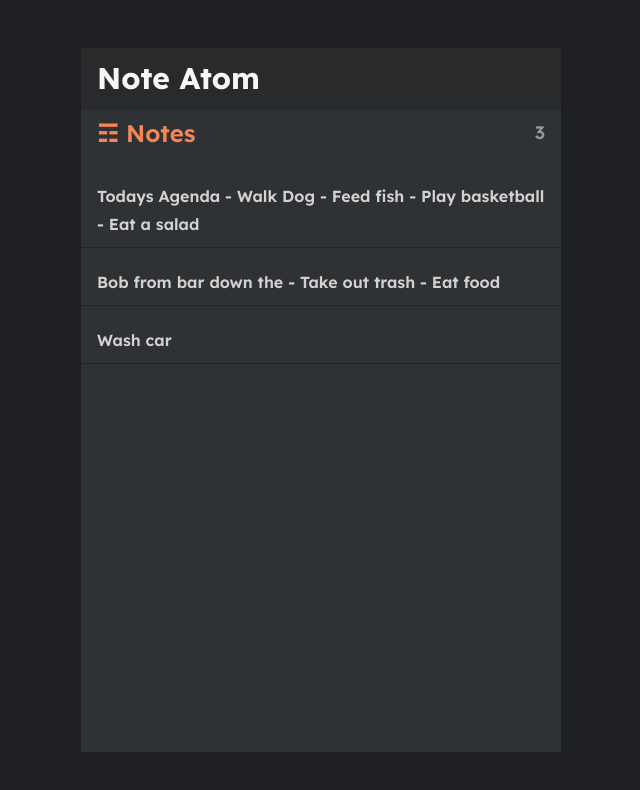
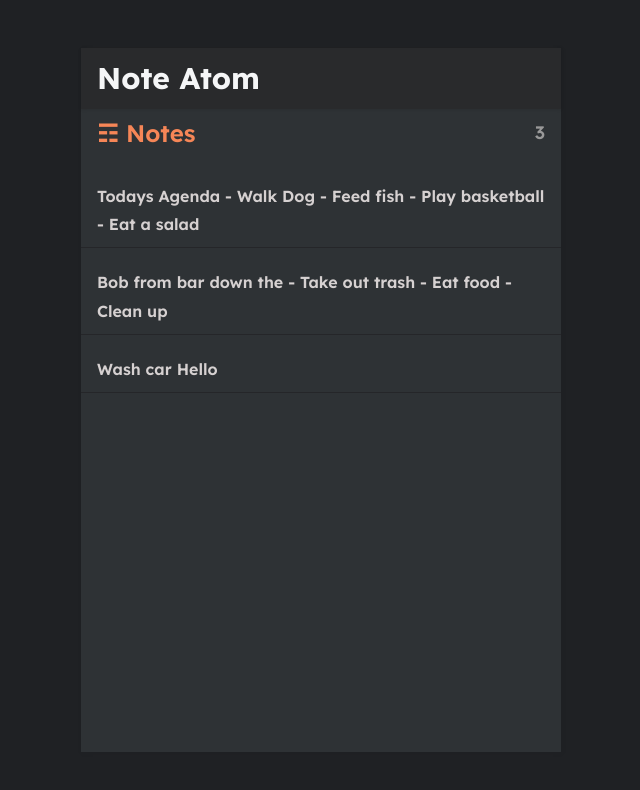
Before and after one commit to prateekmohanty63/DRMATRIX, a React (Create React App) app in the folder noteatom/: page / in a window 1280 px wide. Shown: the top 790 px of the page, without its empty margins (319-959 px from the left). Built offline with nearby package versions, Linux system fonts and the light colour scheme; data requests are answered from the project's data file.

Commit message:
Feat(Udpate data) Update data completed

```diff
--- a/noteatom/db.json
+++ b/noteatom/db.json
@@ -3,20 +3,19 @@
     {
       "id": 1,
       "body": "Todays Agenda\n\n- Walk Dog\n- Feed fish\n- Play basketball\n- Eat a salad",
-      "updated": "2021-07-14T13:49:02.078653Z",
+      "updated": "2022-05-18T17:30:10.452Z",
       "created": "2021-07-13T21:54:16.235392Z"
     },
     {
       "id": 2,
-      "body": "Bob from bar down the \n\n- Take out trash\n- Eat food",
-     "updated": "2021-07-13T20:43:18.550058Z",
+      "body": "Bob from bar down the \n\n- Take out trash\n- Eat food\n- Clean up",
+      "updated": "2022-05-18T17:32:36.218Z",
       "created": "2021-07-13T00:17:13.289897Z"
     },
     {
       "id": 3,
-      "body": "Wash car",
-      "updated": "2021-07-13T19:46:12.187306Z",
-      "created": "2021-07-13T00:16:22.399841Z"
+      "updated": "2022-05-18T17:32:25.691Z",
+      "body": "Wash car \nHello"
     }
   ]
 }
--- a/noteatom/src/pages/NotePage.js
+++ b/noteatom/src/pages/NotePage.js
@@ -3,10 +3,12 @@ import { useParams } from "react-router-dom";
 //import notes from "../assets/data";
 import { Link } from "react-router-dom";
 import { ReactComponent as ArrowLeft } from "../assets/arrow-left.svg";
+import { useNavigate } from "react-router-dom";
 
 const NotePage = (props) => {
   // console.log("props: ", props);
   const { id } = useParams();
+  let navigate = useNavigate();
   //let note = notes.find((note) => note.id === Number(id));
   let [note, setNote] = useState(null); // always initilize state at the top (good practice)
 
@@ -21,20 +23,40 @@ const NotePage = (props) => {
     setNote(data);
   };
 
+  let updateNote = async () => {
+    await fetch(`http://localhost:8000/notes/${id}`, {
+      method: "PUT",
+      headers: {
+        "content-Type": "application/json",
+      },
+      body: JSON.stringify({ ...note, updated: new Date() }),
+    });
+  };
+
+  let handleSubmit = () => {
+    updateNote();
+    navigate("/");
+  };
+
   console.log(id);
   return (
     <div className="note">
       <div className="note-header">
         <h3>
           <Link to="/">
-            <ArrowLeft />
+            <ArrowLeft onClick={handleSubmit} />
           </Link>
         </h3>
       </div>
 
       {/* <div>{note.body}</div> */}
 
-      <textarea value={note?.body}></textarea>
+      <textarea
+        onChange={(e) => {
+          setNote({ ...note, body: e.target.value });
+        }}
+        value={note?.body}
+      ></textarea>
     </div>
   );
 };
```
